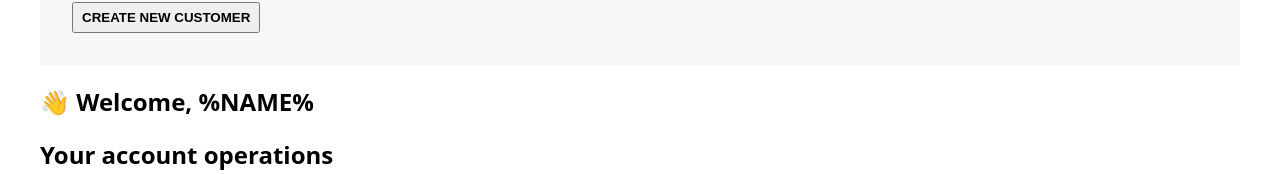
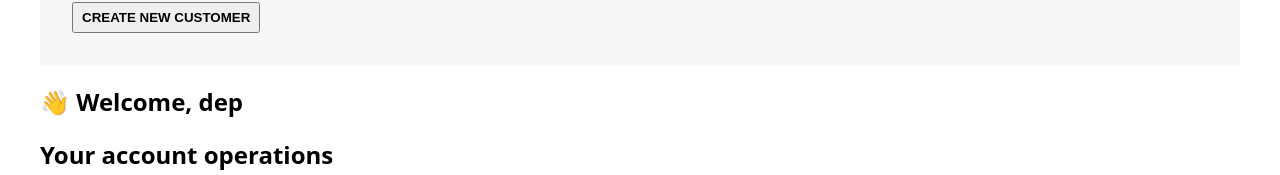
Before and after one commit to defydef/redux-intro, a React (Create React App) app: page / in a window 1280 px wide. Shown: the part 295-470 px from the top of the page. Built offline with nearby package versions, Linux system fonts and the light colour scheme.

Commit message:
Dispatch action to update store from CreateCustomer

```diff
--- a/package.json
+++ b/package.json
@@ -8,6 +8,7 @@
     "@testing-library/user-event": "^13.5.0",
     "react": "^18.2.0",
     "react-dom": "^18.2.0",
+    "react-redux": "^8.1.2",
     "react-scripts": "5.0.1",
     "redux": "^4.2.1",
     "web-vitals": "^2.1.4"
--- a/src/features/customers/CreateCustomer.js
+++ b/src/features/customers/CreateCustomer.js
@@ -1,10 +1,18 @@
 import { useState } from "react";
+import { useDispatch, useSelector } from "react-redux";
+import { createCustomer } from "./customerSlice";
 
 function Customer() {
   const [fullName, setFullName] = useState("");
   const [nationalId, setNationalId] = useState("");
 
-  function handleClick() {}
+  const dispatch = useDispatch();
+
+  function handleClick() {
+    dispatch(createCustomer(fullName, nationalId));
+    setFullName("");
+    setNationalId("");
+  }
 
   return (
     <div>
--- a/src/features/customers/Customer.js
+++ b/src/features/customers/Customer.js
@@ -1,5 +1,8 @@
+import { useSelector } from "react-redux";
+
 function Customer() {
-  return <h2>👋 Welcome, %NAME%</h2>;
+  const customer = useSelector((store) => store.customer);
+  return <h2>👋 Welcome, {customer.fullName}</h2>;
 }
 
 export default Customer;
--- a/src/features/customers/customerSlice.js
+++ b/src/features/customers/customerSlice.js
@@ -1,5 +1,5 @@
 const initialStateCustomer = {
-  fullName: "",
+  fullName: "dep",
   nationalID: "",
   createdAt: "",
 };
--- a/src/index.js
+++ b/src/index.js
@@ -1,16 +1,15 @@
 import React from "react";
 import ReactDOM from "react-dom/client";
+import { Provider } from "react-redux";
 import "./index.css";
 import App from "./App";
 import store from "./store";
-import { deposit } from "./features/accounts/accountSlice";
-
-store.dispatch(deposit(250));
-console.log(store.getState());
 
 const root = ReactDOM.createRoot(document.getElementById("root"));
 root.render(
   <React.StrictMode>
-    <App />
+    <Provider store={store}>
+      <App />
+    </Provider>
   </React.StrictMode>
 );
```
Also changed, not shown: 1 other file (tests, documents, lock files or other folders).
